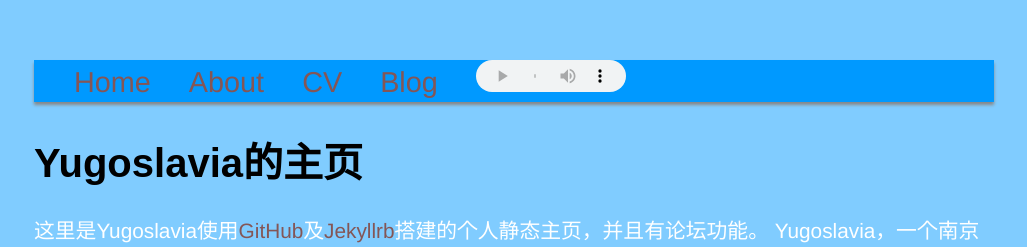
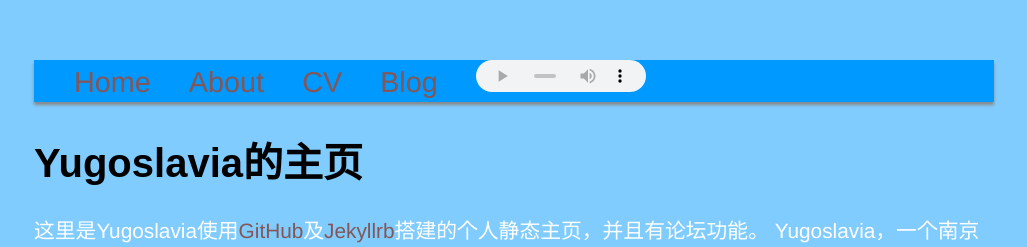
Before and after one commit to Yugoslavia36/yugoslavia36.github.io, a Jekyll site: the page built from index.html, in a window 1280 px wide. Shown: the top 247 px of the page, without its empty margins (126-1153 px from the left). Built offline with Jekyll 4.4.1, drawn with Linux system fonts in a browser that asks for light colours.

Commit message:
Update main.css

```diff
--- a/css/main.css
+++ b/css/main.css
@@ -6,7 +6,7 @@ a:hover { text-decoration: underline; }
 p.meta { color: #1a2367; }
 p, ul { font-size: 1.3em; line-height: 1.4em; color: #ffffff; }
 p { font-family: 'Helvetica','Microsoft YaHei UI','Cursive';}
-audio { width: 150px; height: 32px; align:center }
+audio { width: 170px; height: 32px; align:center }
 
 h1, h2, h3, h4 { font-family:'Arial', 'Sans-Serif','Microsoft YaHei UI';}
 h1 { font-size: 2.5em;  }
```
